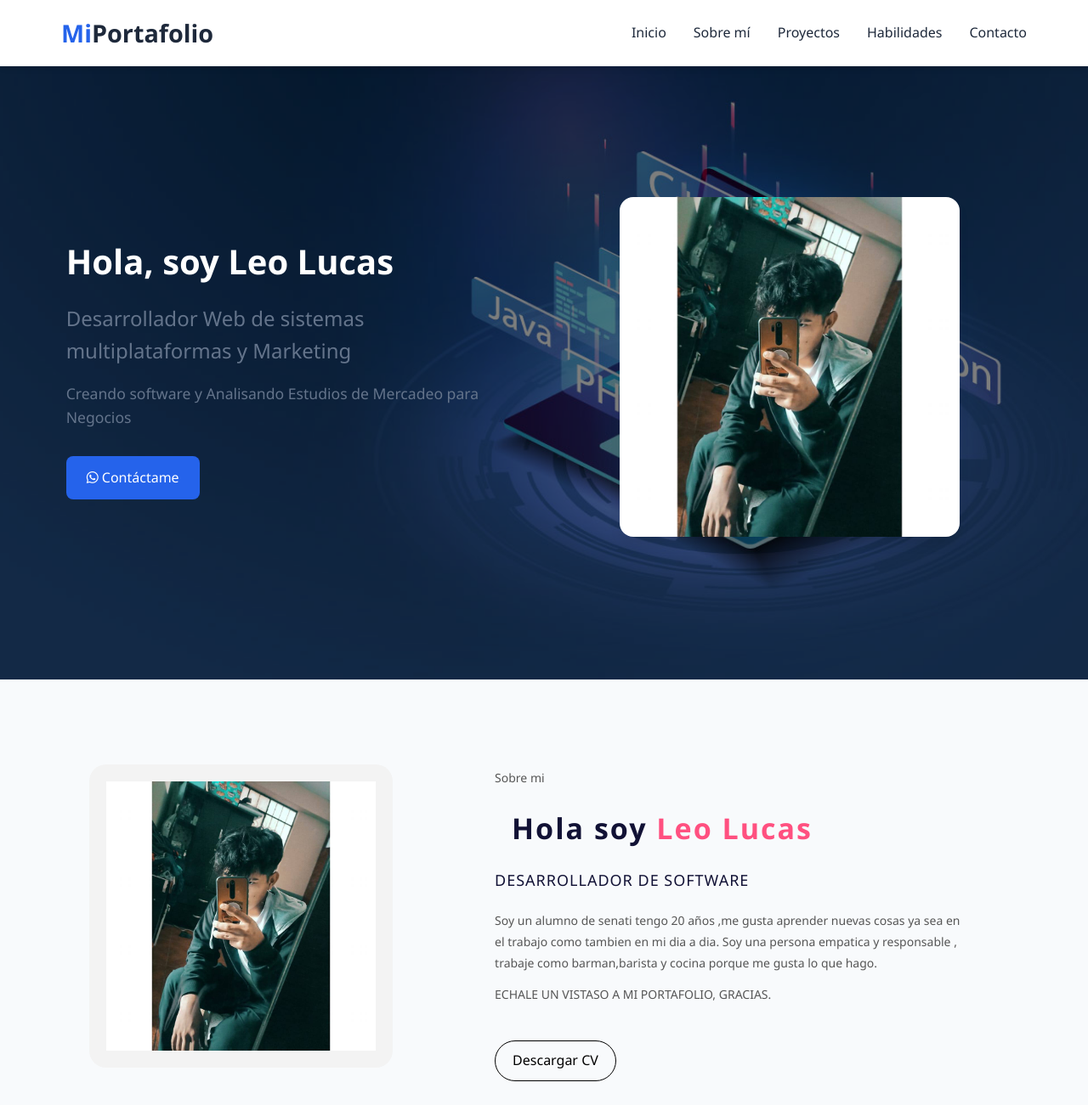
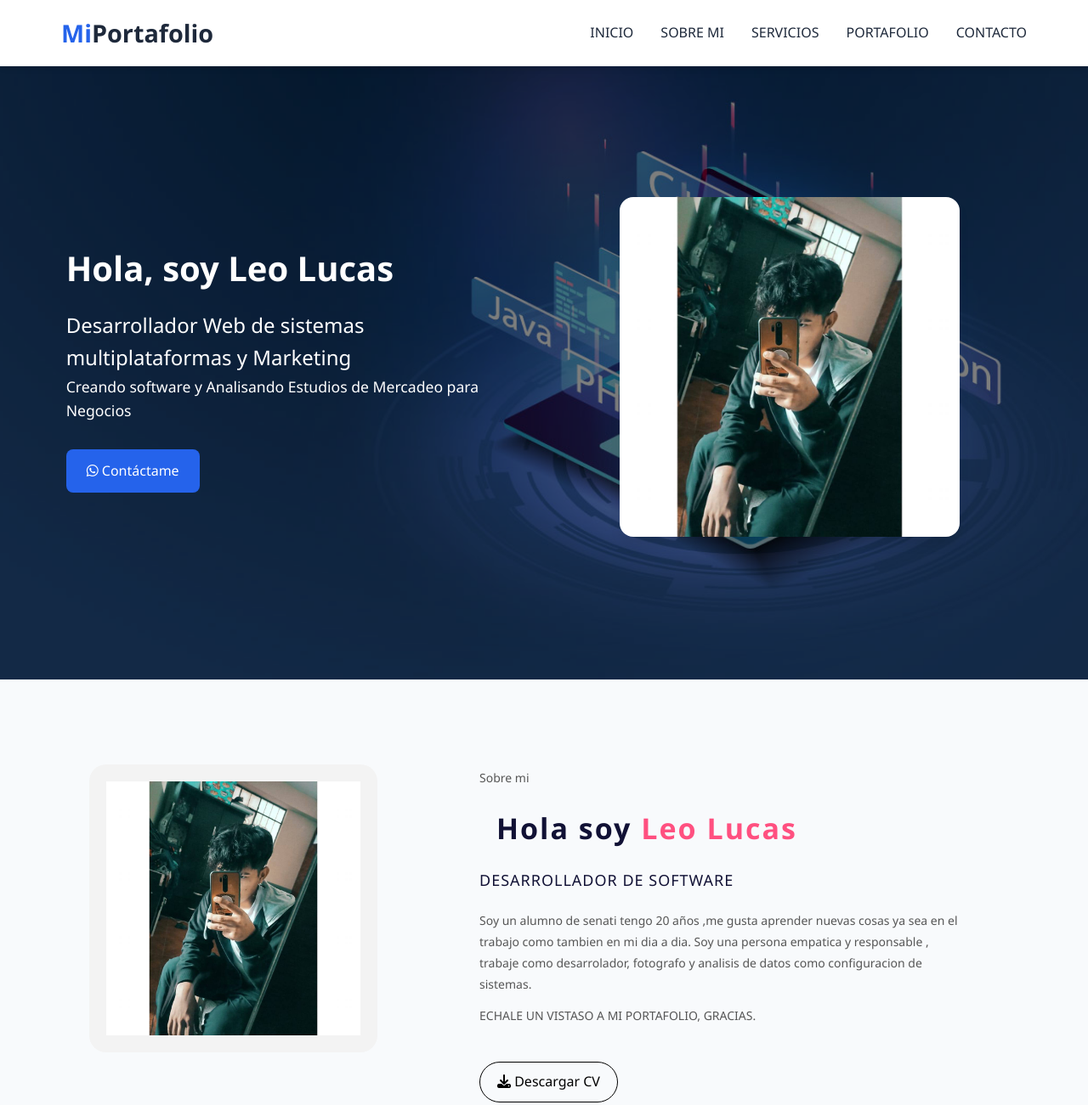
Before and after one commit to LeoLucasC/SobreMi, a plain HTML site: page index.html in a window 1280 px wide. Shown: the top 1301 px of the page at 85% size. Drawn offline with Linux system fonts and the light colour scheme.

Commit message:
avance 13

```diff
--- a/index.html
+++ b/index.html
@@ -15,11 +15,11 @@
             </div>
             <nav class="menu" id="menu">
                 <ul>
-                    <li><a href="#inicio">Inicio</a></li>
-                    <li><a href="#sobre-mi">Sobre mí</a></li>
-                    <li><a href="#proyectos">Proyectos</a></li>
-                    <li><a href="#habilidades">Habilidades</a></li>
-                    <li><a href="#contacto">Contacto</a></li>
+                    <li><a href="#inicio" class="seleccionado" onclick="seleccionar(this)">INICIO</a></li>
+                    <li><a href="#sobremi" onclick="seleccionar(this)">SOBRE MI</a></li>
+                    <li><a href="#servicios" onclick="seleccionar(this)">SERVICIOS</a></li>
+                    <li><a href="#portafolio" onclick="seleccionar(this)">PORTAFOLIO</a></li>
+                    <li><a href="#contacto" onclick="seleccionar(this)">CONTACTO</a></li>
                 </ul>
             </nav>
             <button class="menu-hamburguesa" id="menuHamburguesa">
@@ -57,9 +57,11 @@
             <h3>Desarrollador de software</h3>
             <p>Soy un alumno de senati tengo 20 años ,me gusta aprender nuevas cosas
                 ya sea en el trabajo como tambien en mi dia a dia.
-                Soy una persona empatica y responsable , trabaje como barman,barista y cocina porque me gusta lo que hago.</p>
+                Soy una persona empatica y responsable , trabaje como desarrolador, fotografo y analisis de datos como configuracion de sistemas.</p>
             <p>ECHALE UN VISTASO A MI PORTAFOLIO, GRACIAS.</p>
-            <a href="#">Descargar CV</a>
+            <a href="CV LEO LUCAS C .pdf".pdf" download="CV-Leo-Lucas.pdf" class="btn-descargar">
+                <i class="fas fa-download"></i> Descargar CV
+            </a>
 
 
         </div>
@@ -209,7 +211,7 @@
     <!--SECCION CONTACTO  -->
     <section id="contacto">
         <h1>UBICACION DE CONTACTO</h1>
-        <P>CIUDAD DE HUAYCAN</P>
+        <P>CIUDAD DE AMBO</P>
         <section id="position">
         <hr><iframe  src="https://www.google.com/maps/embed?pb=!1m18!1m12!1m3!1d4640.926602002026!2d-76.83791172437395!3d-12.
         006399351462477!2m3!1f0!2f0!3f0!3m2!1i1024!2i768!4f13.1!3m3!1m2!1s0x9105c272426971f7%3A0x16cfb34705d3617f!2sHUAYCAN
--- a/style.css
+++ b/style.css
@@ -173,14 +173,14 @@ body {
 .texto-hero h3 {
     font-size: 1.5rem;
     font-weight: 400;
-    color: var(--color-texto-claro);
+    color: white
     margin-bottom: 1rem;
 }
 
 .texto-hero p {
     font-size: 1.1rem;
     margin-bottom: 2rem;
-    color: var(--color-texto-claro);
+    color: white
 }
 
 .btn {
```
Also changed, not shown: 01.jpg (added), 02.png (added), 03.png (added), 04.png (added), 1 other file.
